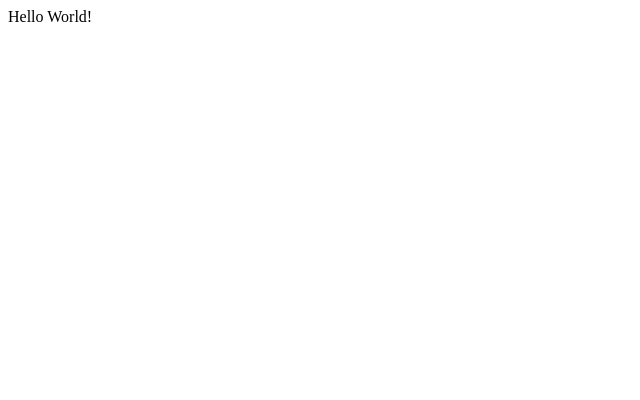
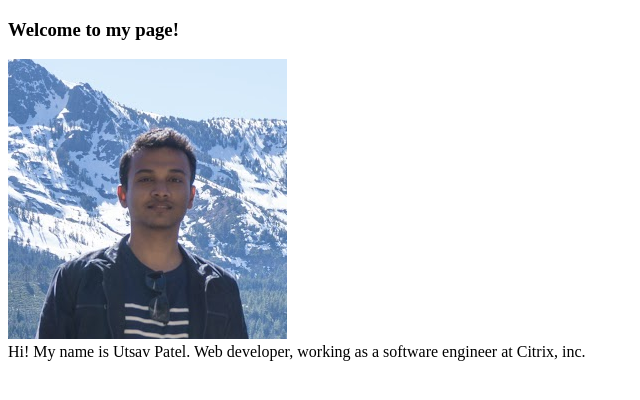
Before and after one commit to Festy/personal-website, a React app: page / in a window 1280 px wide. Shown: the top 400 px of the page, without its empty margins (0-640 px from the left). Built offline with nearby package versions, Linux system fonts and the light colour scheme.

Commit message:
basic intro page

```diff
--- a/App.jsx
+++ b/App.jsx
@@ -1,10 +1,14 @@
 import React from 'react';
+import ProfilePhoto from './ProfilePhoto.jsx';
+import Introduction from './Introduction.jsx';
 
 class App extends React.Component {
     render() {
         return (
           <div>
-              Hello World!
+              <h3>Welcome to my page!</h3>
+              <ProfilePhoto />
+              <Introduction />
           </div>
         );
     }
--- /dev/null
+++ b/Introduction.jsx
@@ -0,0 +1,13 @@
+import React from 'react';
+
+class Introduction extends React.Component {
+    render() {
+        return (
+            <div>
+                Hi! My name is Utsav Patel. Web developer, working as a software engineer at Citrix, inc.
+            </div>
+        );
+    }
+}
+
+export default Introduction;
--- /dev/null
+++ b/ProfilePhoto.jsx
@@ -0,0 +1,11 @@
+import React from 'react';
+
+class ProfilePhoto extends React.Component {
+    render() {
+        return (
+            <img src="profile.png" />
+        );
+    }
+}
+
+export default ProfilePhoto;
```
Also changed, not shown: profile.png (added).
